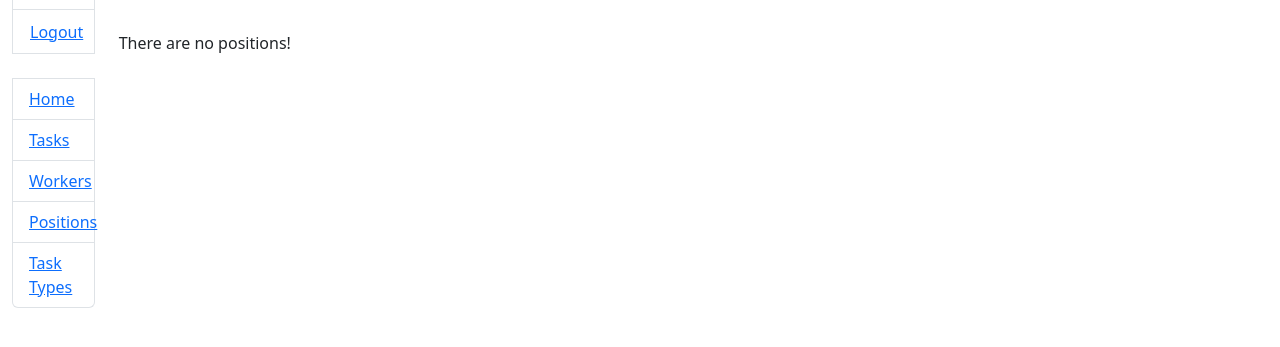
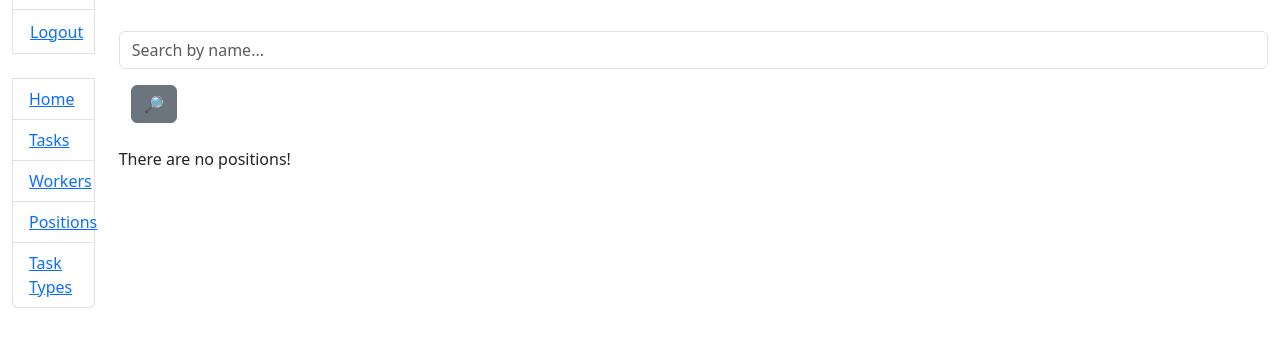
Before and after one commit to Qbusik/task-flow, a Django app: page /positions/ in a window 1280 px wide. Shown: the part 97-444 px from the top of the page. Run offline with Django 5.2, Linux system fonts and the light colour scheme; the visitor is signed in with stand-in values (Sample User, id 1); data that the repository does not hold is empty; some libraries are stand-ins or nearby versions.

Commit message:
add search for task type and positions

```diff
--- a/hub/forms.py
+++ b/hub/forms.py
@@ -46,12 +46,12 @@ class WorkerUsernameSearchForm(forms.Form):
     )
 
 
-class TaskNameSearchForm(forms.Form):
+class NameSearchForm(forms.Form):
     name = forms.CharField(
         max_length=255,
         required=False,
         label="",
         widget=forms.TextInput(
-            attrs={"placeholder": "Search by task name..."}
+            attrs={"placeholder": "Search by name..."}
         )
     )
--- a/hub/views.py
+++ b/hub/views.py
@@ -9,7 +9,8 @@ from django.views import generic
 from hub.forms import (
     TaskForm,
     WorkerCreationForm,
-    WorkerUsernameSearchForm, TaskNameSearchForm
+    WorkerUsernameSearchForm,
+    NameSearchForm
 )
 from hub.models import (
     Worker,
@@ -56,6 +57,25 @@ class PositionListView(LoginRequiredMixin, generic.ListView):
     model = Position
     context_object_name = "position_list"
     paginate_by = 10
+
+    def get_context_data(self, *, object_list=None, **kwargs):
+        context = super(PositionListView, self).get_context_data(**kwargs)
+
+        name = self.request.GET.get("name", "")
+
+        context["search_form"] = NameSearchForm(
+            initial={"name": name}
+        )
+        return context
+
+    def get_queryset(self):
+        queryset = Position.objects.all()
+        form = NameSearchForm(self.request.GET)
+        if form.is_valid():
+            return queryset.filter(
+                name__icontains=form.cleaned_data["name"]
+            )
+        return queryset
 
 
 class PositionCreateView(LoginRequiredMixin, generic.CreateView):
@@ -121,6 +141,25 @@ class TaskTypeListView(LoginRequiredMixin, generic.ListView):
     context_object_name = "task_type_list"
     paginate_by = 10
 
+    def get_context_data(self, *, object_list=None, **kwargs):
+        context = super(TaskTypeListView, self).get_context_data(**kwargs)
+
+        name = self.request.GET.get("name", "")
+
+        context["search_form"] = NameSearchForm(
+            initial={"name": name}
+        )
+        return context
+
+    def get_queryset(self):
+        queryset = TaskType.objects.all()
+        form = NameSearchForm(self.request.GET)
+        if form.is_valid():
+            return queryset.filter(
+                name__icontains=form.cleaned_data["name"]
+            )
+        return queryset
+
 
 class TaskTypeCreateView(LoginRequiredMixin, generic.CreateView):
     model = TaskType
@@ -149,14 +188,14 @@ class TaskListView(LoginRequiredMixin, generic.ListView):
 
         name = self.request.GET.get("name", "")
 
-        context["search_form"] = TaskNameSearchForm(
+        context["search_form"] = NameSearchForm(
             initial={"name": name}
         )
         return context
 
     def get_queryset(self):
         queryset = Task.objects.all()
-        form = TaskNameSearchForm(self.request.GET)
+        form = NameSearchForm(self.request.GET)
         if form.is_valid():
             return queryset.filter(
                 name__icontains=form.cleaned_data["name"]
--- a/templates/hub/position_list.html
+++ b/templates/hub/position_list.html
@@ -1,4 +1,5 @@
 {% extends "base.html" %}
+{% load crispy_forms_filters %}
 
 {% block content %}
   <h1>
@@ -9,7 +10,10 @@
     </a>
   </h1>
   <br>
-
+  <form action="" method="get" class="form-inline">
+    {{ search_form|crispy }}&nbsp;&nbsp;
+    <input type="submit" value="🔎" class="btn btn-secondary">
+  </form><br>
   {% if position_list %}
     <table class="table">
       <tr>
--- a/templates/hub/tasktype_list.html
+++ b/templates/hub/tasktype_list.html
@@ -1,4 +1,5 @@
 {% extends "base.html" %}
+{% load crispy_forms_filters %}
 
 {% block content %}
   <h1>
@@ -9,7 +10,10 @@
     </a>
   </h1>
   <br>
-
+  <form action="" method="get" class="form-inline">
+    {{ search_form|crispy }}&nbsp;&nbsp;
+    <input type="submit" value="🔎" class="btn btn-secondary">
+  </form><br>
   {% if task_type_list %}
     <table class="table">
       <tr>
```
